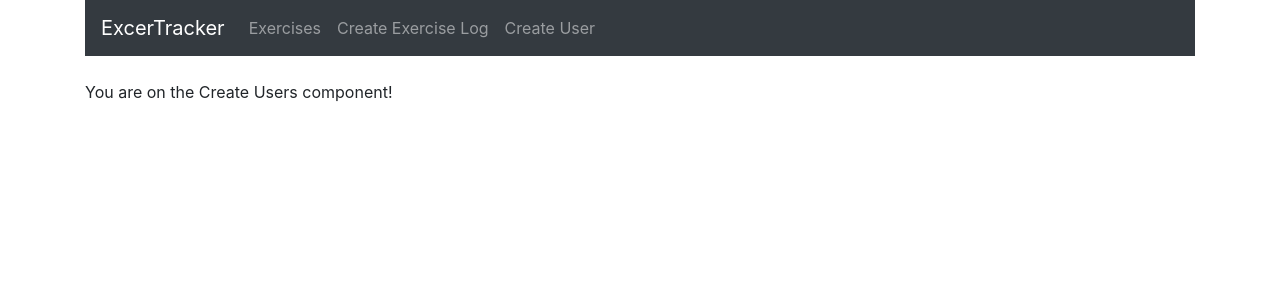
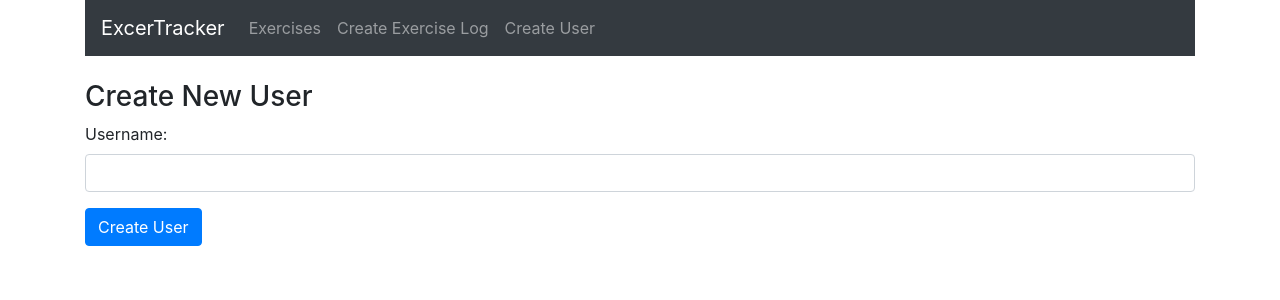
Before and after one commit to davmcgregor/exercise-tracker-mern, a React (Create React App) app: page /user in a window 1280 px wide. Shown: the top 300 px of the page. Built offline with nearby package versions, Linux system fonts and the light colour scheme.

Commit message:
Add axios post request for CreateUser

```diff
--- a/package.json
+++ b/package.json
@@ -6,6 +6,7 @@
     "@testing-library/jest-dom": "^4.2.4",
     "@testing-library/react": "^9.3.2",
     "@testing-library/user-event": "^7.1.2",
+    "axios": "^0.19.2",
     "bootstrap": "^4.4.1",
     "react": "^16.13.1",
     "react-datepicker": "^2.14.1",
--- a/src/components/CreateUser/CreateUser.js
+++ b/src/components/CreateUser/CreateUser.js
@@ -1,10 +1,60 @@
 import React, { Component } from 'react';
+import axios from 'axios';
 
 export default class CreateUser extends Component {
+  constructor(props) {
+    super(props);
+
+    this.onChangeUsername = this.onChangeUsername.bind(this);
+    this.onSubmit = this.onSubmit.bind(this);
+
+    this.state = {
+      username: "",
+    }
+  }
+
+  onChangeUsername(e) {
+    this.setState({
+      username: e.target.value
+    });
+  }
+
+  onSubmit(e) {
+    e.preventDefault();
+
+    const user = {
+      username: this.state.username,
+    }
+
+    console.log(user);
+
+    axios.post('http://localhost:5000/users/add', user)
+      .then(res => console.log(res.data));
+
+    this.setState({
+      username: ""
+    })
+  }
+
   render () {
     return (
       <div>
-        <p>You are on the Create Users component!</p>
+        <h3>Create New User</h3>
+        <form onSubmit={this.onSubmit}>
+          <div className="form-group">
+            <label>Username: </label>
+            <input
+              type="text"
+              required
+              className="form-control"
+              value={this.state.username}
+              onChange={this.onChangeUsername}
+              />
+          </div>
+          <div className="form-group">
+            <input type="submit" value="Create User" className="btn btn-primary" />
+          </div>
+        </form>
       </div>
     )
   }
```
Also changed, not shown: 1 other file (tests, documents, lock files or other folders).
